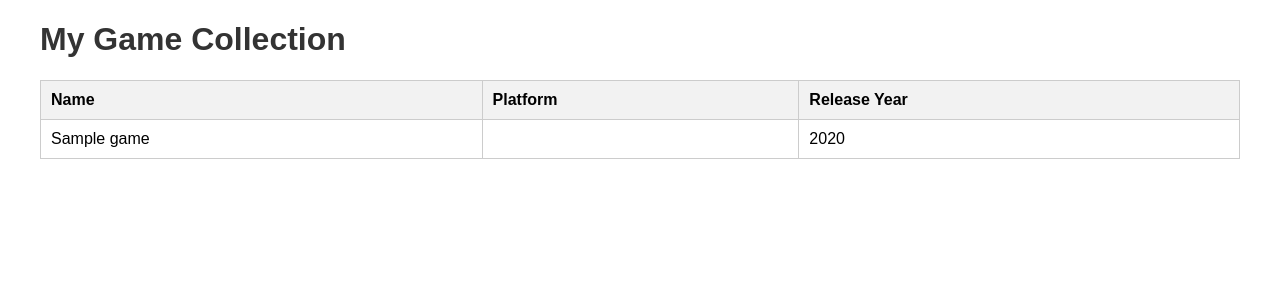
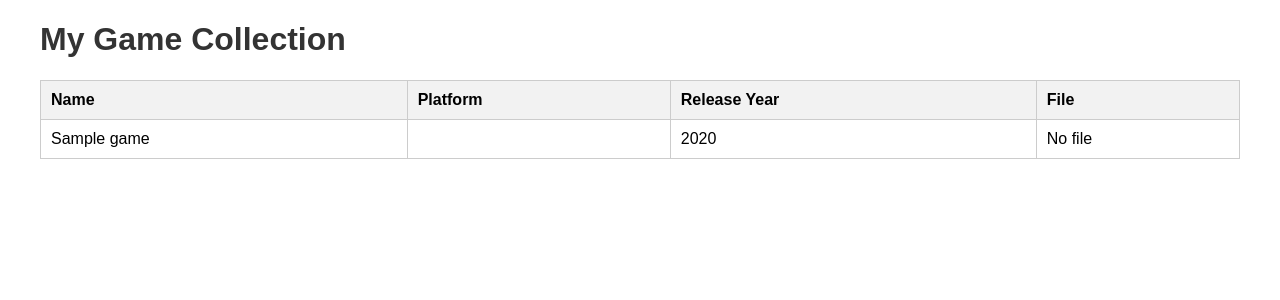
Before and after one commit to Crazyillidan/Flask-Website, a Flask app: template templates/index.html in a window 1280 px wide. Shown: the part 58-358 px from the top of the page. Run offline with Flask 3, Linux system fonts and the light colour scheme; the template is opened without the code that fills it: most values are stand-ins (such as "Sample title", 1, 10 or a date in 2020).

Commit message:
modified to support uploading images, (jpg, jpeg, png) server side validation for said images was also added.

```diff
--- a/app.py
+++ b/app.py
@@ -1,7 +1,16 @@
 from flask import Flask, render_template, request, redirect, url_for
 from datetime import datetime
+from werkzeug.utils import secure_filename
+import os
+
+UPLOAD_FOLDER = 'static/images'
+ALLOWED_EXTENSIONS = {'png', 'jpg', 'jpeg'}
 
 app = Flask(__name__, static_folder='static')
+app.config['UPLOAD_FOLDER'] = UPLOAD_FOLDER
+
+def allowed_file(filename):
+    return '.' in filename and filename.rsplit('.', 1)[1].lower() in ALLOWED_EXTENSIONS
 
 games = []
 
@@ -17,6 +26,8 @@ def add_game():
         name = request.form.get('name', '').strip()
         platform = request.form.get('platform', '').strip()
         release_year_raw = request.form.get('release_year', '').strip()
+        file = request.files.get('game_file')
+        filename = None
 
         current_year = datetime.now().year
 
@@ -29,13 +40,18 @@ def add_game():
             if release_year < 1950 or release_year > current_year:
                 error = f"Release year must be between 1950 and {current_year}."
 
+        if file and allowed_file(file.filename):
+            filename = secure_filename(file.filename)
+            file.save(os.path.join(app.config['UPLOAD_FOLDER'], filename))
+
         if error:
             return render_template('add_game.html', error=error)
 
         games.append({
             'name': name,
             'platform': platform,
-            'release_year': release_year
+            'release_year': release_year,
+            'filename': filename
         })
         return redirect(url_for('home'))
 
--- a/templates/add_game.html
+++ b/templates/add_game.html
@@ -9,10 +9,11 @@
         <p style="color: red;">{{ error }}</p>
     {% endif %}
 
-    <form id="gameForm" action="{{ url_for('add_game') }}" method="POST">
+    <form id="gameForm" action="{{ url_for('add_game') }}" method="POST" enctype="multipart/form-data">
         <input type="text" id="name" name="name" placeholder="Game Name">
         <input type="text" id="platform" name="platform" placeholder="Platform">
         <input type="number" id="release_year" name="release_year" placeholder="Release Year">
+        <input type="file" id="game_file" name="game_file">
         <button type="submit">Add Game</button>
     </form>
 
--- a/templates/index.html
+++ b/templates/index.html
@@ -12,6 +12,7 @@
                     <th>Name</th>
                     <th>Platform</th>
                     <th>Release Year</th>
+                    <th>File</th>
                 </tr>
             </thead>
             <tbody>
@@ -20,6 +21,13 @@
                     <td>{{ game['name'] }}</td>
                     <td>{{ game['platform'] }}</td>
                     <td>{{ game['release_year'] }}</td>
+                    <td>
+                        {% if game['filename'] %}
+                            <img src="{{ url_for('static', filename='images/' ~ game.filename) }}" width="100">
+                        {% else %}
+                            No file
+                        {% endif %}
+                    </td>
                 </tr>
                 {% endfor %}
             </tbody>
```
